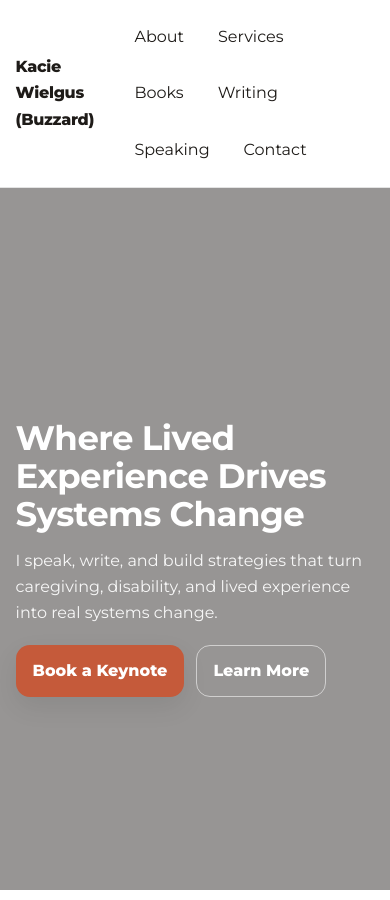
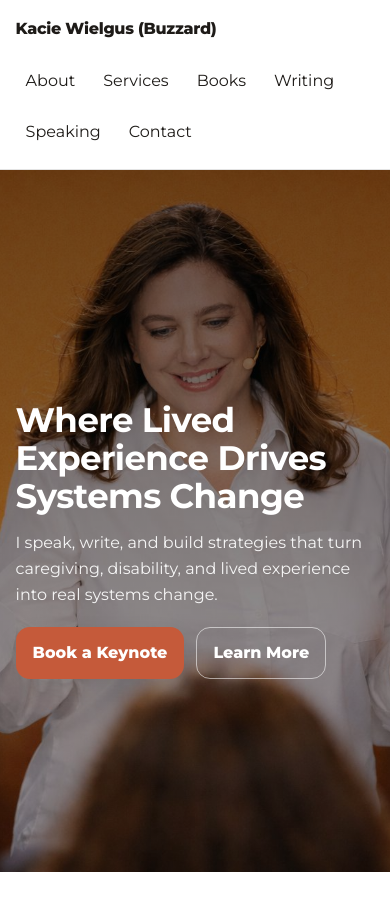
Before and after one commit to kaciebuzzard-rgb/kacies-life, a Jekyll site: the page built from index.md, in a window 390 px wide and 900 px high. Built offline with Jekyll 4.4.1, drawn with Linux system fonts in a browser that asks for light colours.

Commit message:
Refactor CSS styles for consistency and clarity

```diff
--- a/assets/css/styles.css
+++ b/assets/css/styles.css
@@ -29,7 +29,6 @@
 
   /* Hero controls */
   --hero-min:78vh;
-  --hero-overlay:rgba(25,20,18,.45);
 }
 
 /* =========================
@@ -70,9 +69,7 @@ h3{
 .muted{ color:var(--muted); }
 .center{ text-align:center; }
 
-.section-header{
-  margin-bottom:26px;
-}
+.section-header{ margin-bottom:26px; }
 .section-intro{
   max-width:70ch;
   color:var(--muted);
@@ -113,6 +110,18 @@ h3{
   background:rgba(30,27,24,.05);
 }
 
+/* Mobile nav wrap */
+@media (max-width: 760px){
+  .site-nav{
+    flex-direction:column;
+    align-items:flex-start;
+  }
+  .nav-links{
+    width:100%;
+    gap:8px;
+  }
+}
+
 /* =========================
    BUTTONS
 ========================= */
@@ -130,6 +139,8 @@ h3{
   box-shadow:var(--shadow-soft);
 }
 .btn:hover{ background:var(--primary-2); }
+.btn:active{ transform:translateY(1px); }
+
 .btn-ghost{
   background:transparent;
   border:1px solid rgba(255,255,255,.55);
@@ -139,6 +150,7 @@ h3{
 .btn-ghost:hover{
   background:rgba(255,255,255,.10);
 }
+
 .btn-dark{
   background:var(--text);
   color:#fff;
@@ -154,7 +166,7 @@ h3{
 
 /* =========================
    HERO
-   IMPORTANT: uses /assets/img/6a.jpg
+   Uses /6a.jpg (repo root)
 ========================= */
 .hero{
   position:relative;
@@ -162,14 +174,12 @@ h3{
   min-height:var(--hero-min);
   display:flex;
   align-items:center;
-
-  background:
-    url('/assets/img/6a.jpg') center/cover no-repeat;
+  background: url('/6a.jpg') center/cover no-repeat;
 }
 .hero-overlay{
   position:absolute;
   inset:0;
-  background:var(--hero-overlay);
+  background:linear-gradient(rgba(0,0,0,.58), rgba(0,0,0,.34));
   pointer-events:none;
 }
 .hero-inner{
@@ -192,10 +202,8 @@ h3{
 /* =========================
    CARDS + GRID
 ========================= */
-.grid{
-  display:grid;
-  gap:22px;
-}
+.grid{ display:grid; gap:22px; }
+
 .card{
   background:var(--surface);
   border:1px solid var(--line);
@@ -216,7 +224,7 @@ h3{
 }
 
 /* =========================
-   SERVICES / SPEAKING BLOCKS
+   FEATURES / SERVICES
 ========================= */
 .features{
   display:grid;
@@ -281,6 +289,7 @@ h3{
 .writing-content h3{
   margin:0 0 8px;
   font-size:18px;
+  line-height:1.25;
 }
 .writing-content p{
   margin:0 0 14px;
@@ -293,7 +302,7 @@ h3{
 }
 
 /* =========================
-   BLOG LIST / POSTS
+   BLOG / POST
 ========================= */
 .post{
   max-width:78ch;
@@ -309,9 +318,7 @@ h3{
   letter-spacing:-.6px;
   margin-bottom:10px;
 }
-.post h2{
-  margin-top:26px;
-}
+.post h2{ margin-top:26px; }
 .post p{
   font-size:18px;
   line-height:1.8;
@@ -348,3 +355,16 @@ h3{
   gap:16px;
   flex-wrap:wrap;
 }
+
+/* =========================
+   SMALL POLISH
+========================= */
+hr{
+  border:none;
+  border-top:1px solid var(--line);
+  margin:28px 0;
+}
+
+::selection{
+  background:rgba(197,90,58,.22);
+}
```
